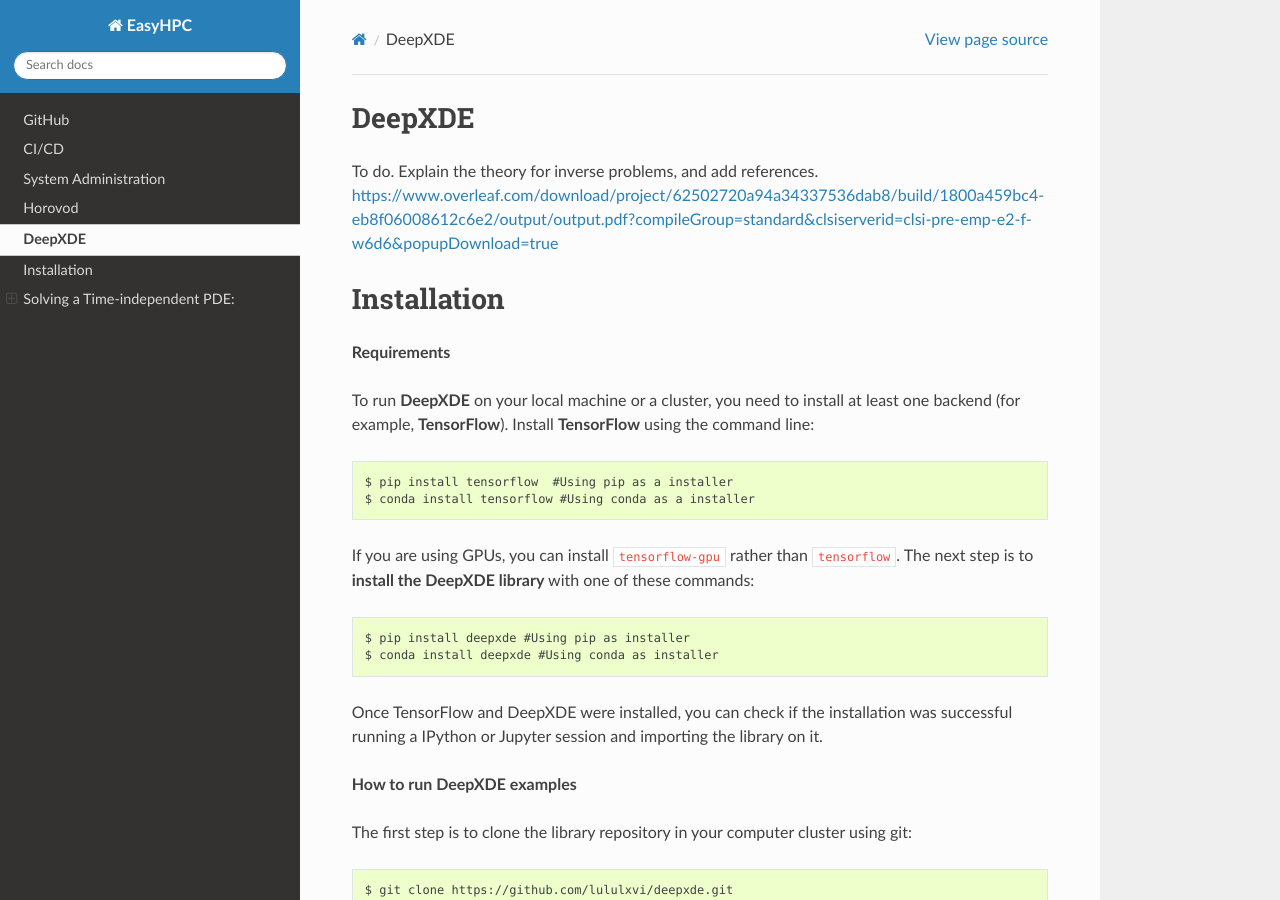
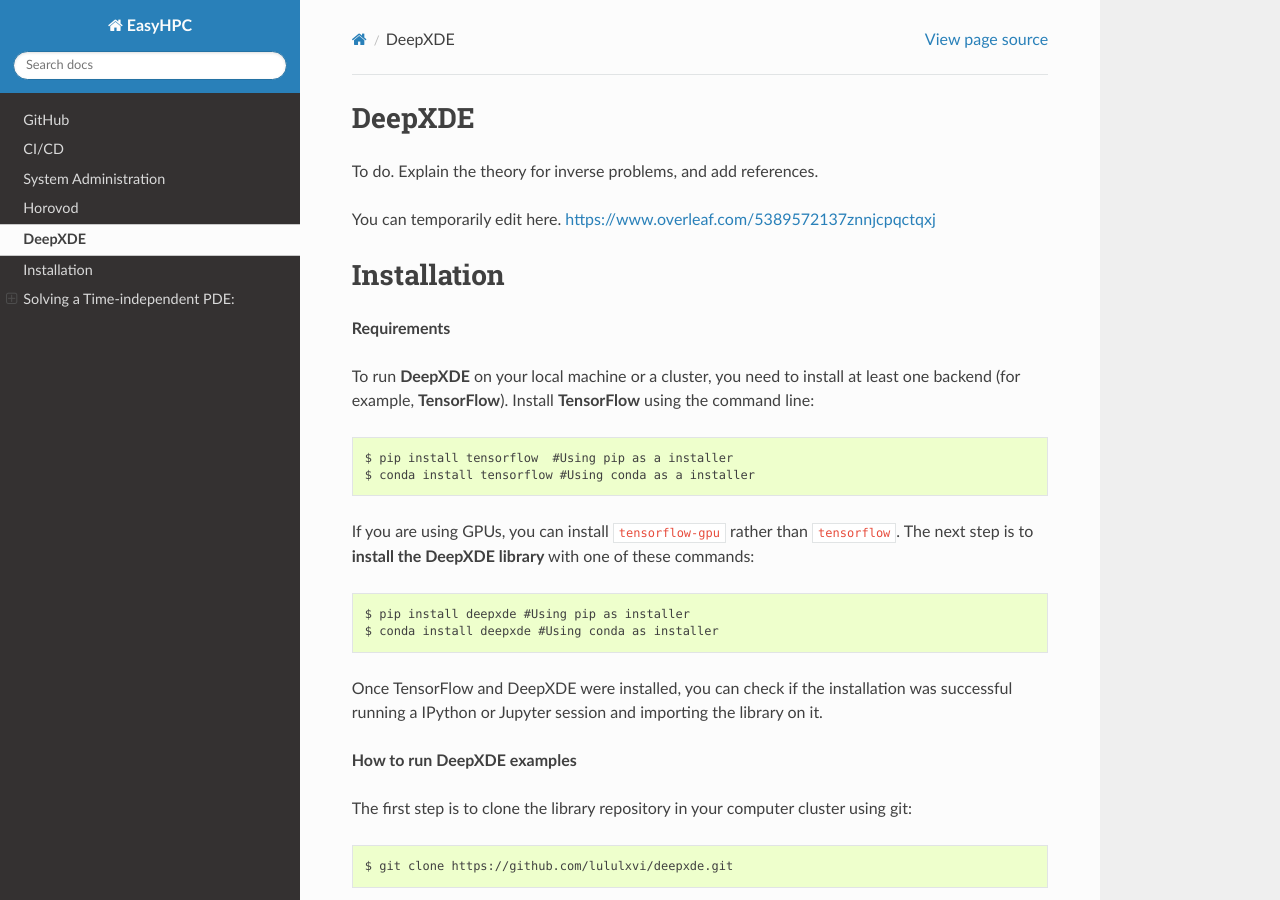
Before and after one commit to pescap/EasyHPC, a Sphinx documentation site: the page built from docs/source/deepxde.rst, in a window 1280 px wide and 900 px high. Built offline with Sphinx 7.4.7 and the Read the Docs theme 2.0.0, drawn with Linux system fonts in a browser that asks for light colours.

Commit message:
Online latex

```diff
--- a/docs/source/deepxde.rst
+++ b/docs/source/deepxde.rst
@@ -3,7 +3,9 @@
 
 
 To do. Explain the theory for inverse problems, and add references.
-https://www.overleaf.com/download/project/62502720a94a34337536dab8/build/1800a459bc4-eb8f06008612c6e2/output/output.pdf?compileGroup=standard&clsiserverid=clsi-pre-emp-e2-f-w6d6&popupDownload=true
+
+You can temporarily edit here.
+https://www.overleaf.com/5389572137znnjcpqctqxj
 
 
 Installation
```
